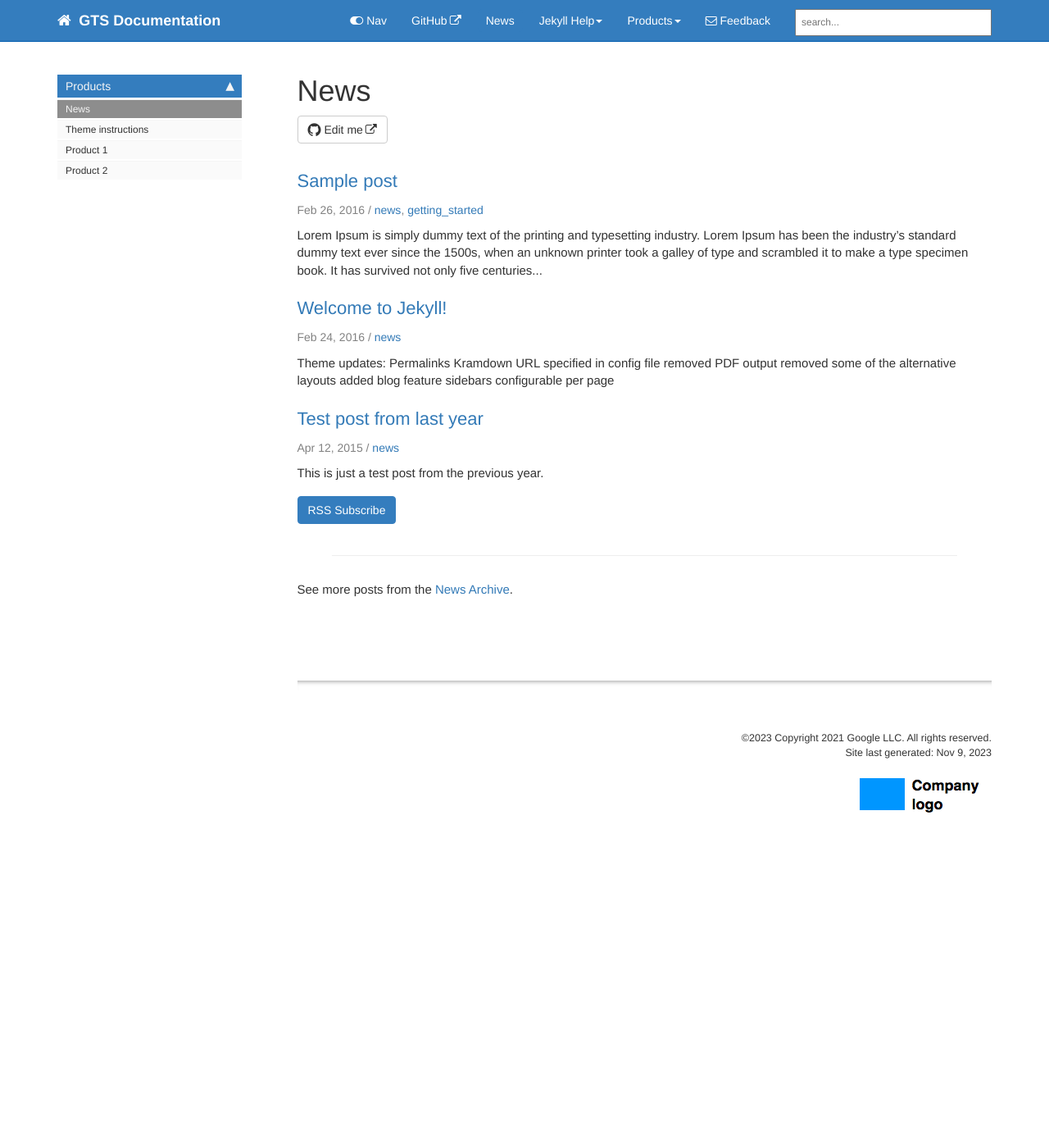
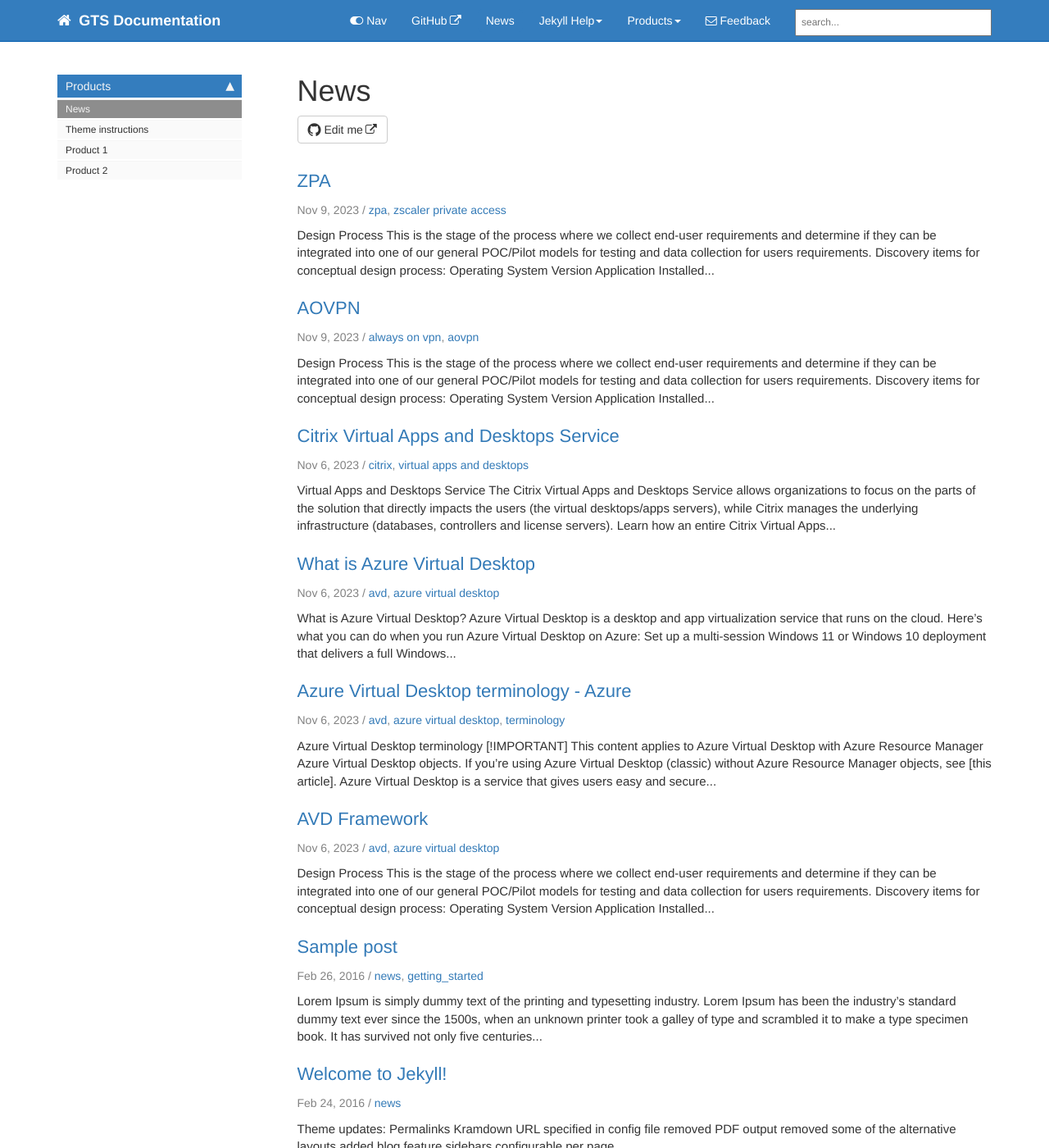
Before and after one commit to andrewsschmidt/docs, a Jekyll site: the page built from pages/news/news.html, in a window 1280 px wide and 1400 px high. Shown: the whole window at 82% size. Built offline with Jekyll 4.4.1, drawn with Linux system fonts in a browser that asks for light colours; comment, search, counter and statistics services are not loaded.

Commit message:
added AVD Framework

```diff
--- a/_data/sidebars/mydoc_sidebar.yml
+++ b/_data/sidebars/mydoc_sidebar.yml
@@ -70,6 +70,10 @@ entries:
 
     - title: Install Jekyll on Windows
       url: /mydoc_install_jekyll_on_windows.html
+      output: web, pdf
+
+    - title: AVD Framework
+      url: /mydoc_avdframework.html
       output: web, pdf
 
   - title: Authoring
--- /dev/null
+++ b/_posts/2023-11-07-avdframework.md
@@ -0,0 +1,55 @@
+---
+title: AVD Framework
+date: 2023-11-06 12:00:00 -500
+categories: [DaaS,AVD]
+tags: [avd, azure virtual desktop]
+sidebar: mydoc_sidebar
+permalink: mydoc_avdframework.html
+---
+
+# Design Process
+
+This is the stage of the process where we collect end-user requirements and determine if they can be integrated into one of our general POC/Pilot models for testing and data collection for users requirements.
+
+## Discovery items for conceptual design process:
+
+- Operating System Version
+- Application Installed Outside the Presented Defaults
+- Internet Access requirements outside corp standard zscaler
+- Internal Resource Access Requirements, From Azure to AJG Datacenter Hosted
+- Conceptual Capacity Planning - Size Recommendations
+
+## POC / Pilot
+
+If we have a pre-existing image that meets the requirements, we can provide a temporary desktop for proof-of-concept purposes. If the project necessitates a pilot, we can also provide a pilot configuration.
+
+- Mock up build
+- Test Drive
+- Capacity Analysis Requirements
+
+## Deployment Plan
+
+After developing the business case and proving the conceptual production solution, it is now time to plan the deployment. This is when a project manager may become involved and gather the following requirements:
+
+- Stakeholders
+- Prerequisites Defined
+- Infrastructure Work Orders Created
+- Risk Defined
+- Deployment Timelines
+- Resource to manage tasks and expectations
+
+# Provisioning
+
+This is the software-as-a-service (SaaS) component of Azure Virtual Desktop. This service provides secure access, connection brokering, load balancing, and several other key services necessary to provide a session-based experience.
+
+## Azure Infrastructure
+
+## Nerdio Integrations
+
+## Operating System Configuration (Images)
+
+# Presentation / Publishing
+This is the software-as-a-service (SaaS) component of Azure Virtual Desktop. This service provides secure access, connection brokering, load balancing, and several other key services necessary to provide a session-based experience.
+
+# Operations / Monitoring
+Operations and monitoring is the ongoing process of keeping systems running smoothly and providing support to end users. The platforms listed below are the tools needed to support hosts and user sessions.
```
Also changed, not shown: _posts/2023-11-07-avdterminology.md (added, +102 -0 lines), _posts/2023-11-07-citrixvad.md (added, +25 -0 lines), _posts/2023-11-07-vpn-aovpn.md (added, +53 -0 lines), _posts/2023-11-07-vpn-zpa.md (added, +53 -0 lines), _posts/2023-11-07-whatisavd.md (added, +56 -0 lines), pages/mydoc/mydoc_avdframework.md (added, +56 -0 lines).
